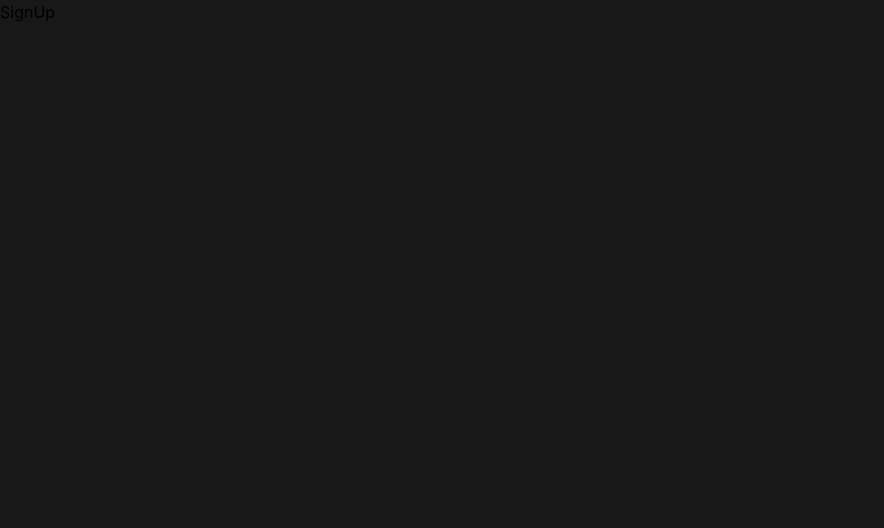
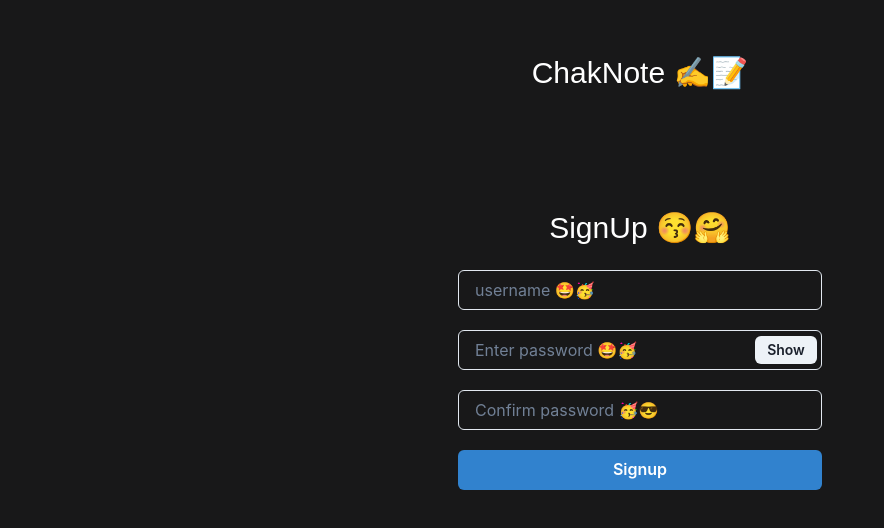
Before and after one commit to devtofunmi/Nnote, a React (Vite) app: page /signup in a window 1280 px wide. Shown: the top 528 px of the page, without its empty margins (0-884 px from the left). Built offline with nearby package versions, Linux system fonts and the light colour scheme.

Commit message:
signup page...

```diff
--- a/src/pages/SignUp.jsx
+++ b/src/pages/SignUp.jsx
@@ -1,7 +1,140 @@
-import React from "react";
+import React, { useState } from "react";
+import {
+  Input,
+  Box,
+  InputGroup,
+  InputRightElement,
+  Button,
+  Text,
+  Flex,
+  useToast,
+  Spinner,
+} from "@chakra-ui/react";
+import { useNavigate } from "react-router-dom";
 
 const SignUp = () => {
-  return <div>SignUp</div>;
+  const [show, setShow] = useState(false);
+  const handleClick = () => setShow(!show);
+
+  const [userName, setUserName] = useState("");
+  const [password, setPassword] = useState("");
+  const [confirmPassword, setConfirmPassword] = useState("");
+  const toast = useToast();
+  const navigate = useNavigate();
+  const [loading, setLoading] = useState(false);
+
+  const showMessage = (m) => {
+    toast({
+      description: m,
+      status: "error",
+      duration: 1000,
+      isClosable: true,
+    });
+  };
+
+  function handleForm() {
+    setLoading(true);
+    setTimeout(() => {
+      if (!userName) {
+        showMessage("enter username");
+      } else if (!password) {
+        showMessage("enter password");
+      } else if (!confirmPassword) {
+        showMessage("enter confirm password");
+      } else if (password != confirmPassword) {
+        showMessage("password not match");
+      } else {
+        toast({
+          description: "signup successful",
+          status: "success",
+          duration: 1000,
+          isClosable: true,
+        });
+      }
+      setLoading(false);
+    }, 1000);
+  }
+  return (
+    <>
+      <Flex justifyContent={"center"}>
+        <Text
+          color="white"
+          fontSize={30}
+          textAlign="center"
+          fontFamily="sans-serif"
+          mt={"50px"}
+        >
+          ChakNote ✍️📝
+        </Text>
+      </Flex>
+      <Flex
+        align-items="center"
+        justify-contents="center"
+        w={["70%", "30%"]}
+        m="auto"
+        flexDirection="column"
+        p={"10px"}
+        marginTop={"100px"}
+      >
+        <Text
+          color="white"
+          fontSize={30}
+          textAlign="center"
+          fontFamily="sans-serif"
+        >
+          SignUp 😚🤗
+        </Text>
+        <Box>
+          <Input
+            my={5}
+            variant="outline"
+            placeholder="username 🤩🥳"
+            onChange={(e) => {
+              setUserName(e.target.value);
+            }}
+          />
+          <InputGroup size="md">
+            <Input
+              pr="4.5rem"
+              type={show ? "text" : "password"}
+              placeholder="Enter password 🤩🥳"
+              onChange={(e) => {
+                setPassword(e.target.value);
+              }}
+            />
+
+            <InputRightElement width="4.5rem">
+              <Button h="1.75rem" size="sm" onClick={handleClick}>
+                {show ? "Hide" : "Show"}
+              </Button>
+            </InputRightElement>
+          </InputGroup>
+          <Input
+            my={5}
+            pr="4.5rem"
+            type={show ? "text" : "password"}
+            placeholder="Confirm password 🥳😎"
+            onChange={(e) => {
+              setConfirmPassword(e.target.value);
+            }}
+          />
+        </Box>
+        <Button backgroundColor="blue.500" color="white" onClick={handleForm}>
+          {loading ? (
+            <Spinner
+              thickness="4px"
+              speed="0.65s"
+              emptyColor="gray.200"
+              color="blue.500"
+              size="md"
+            />
+          ) : (
+            "Signup"
+          )}
+        </Button>
+      </Flex>
+    </>
+  );
 };
 
 export default SignUp;
```
